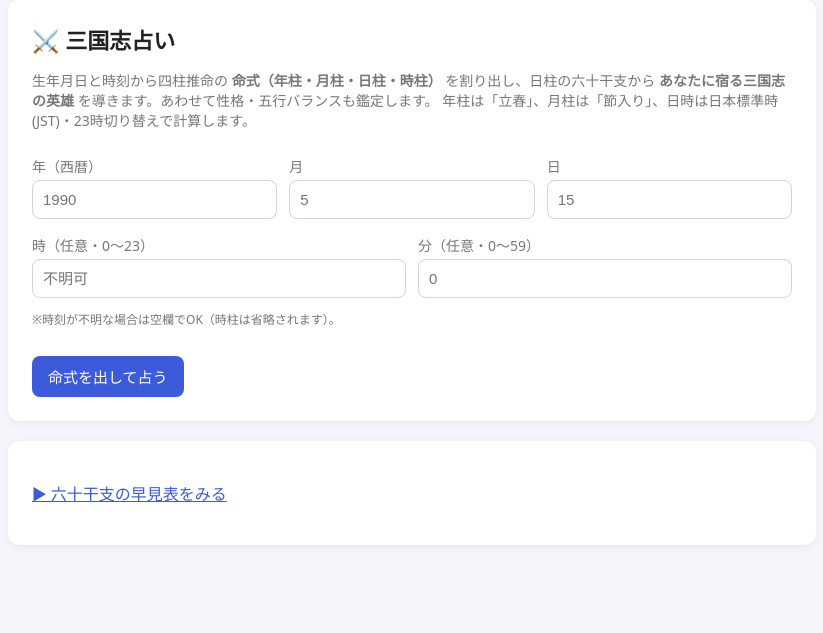
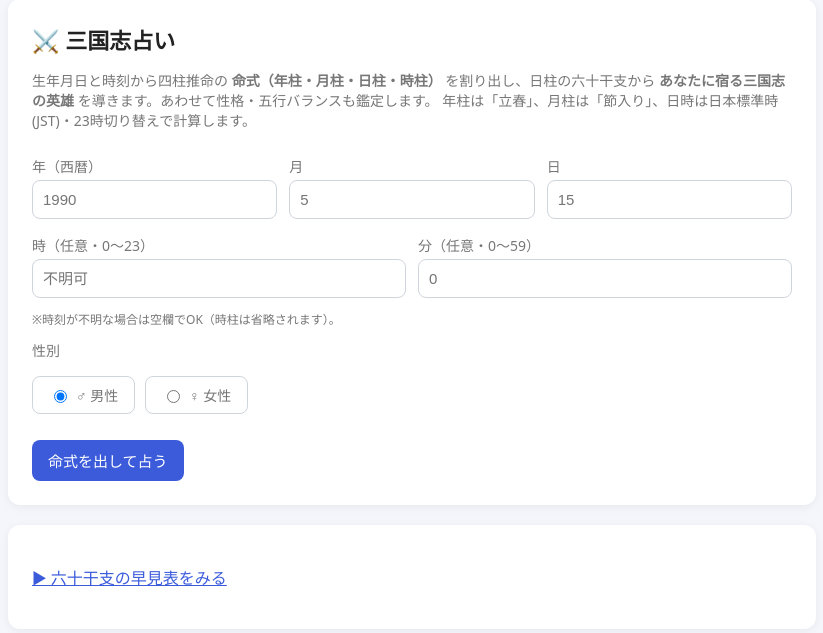
Before and after one commit to system-asayama/uranai-app, a Flask app: page /uranai in a window 1280 px wide. Shown: the part 83-716 px from the top of the page, without its empty margins (228-1051 px from the left). Run offline with Flask 3, Linux system fonts and the light colour scheme.

Commit message:
占い入力に性別（男／女）の選択を追加
- /uranai のフォームに性別ラジオ(男性/女性、既定は男性)を追加
- ルートで gender を受け取り保持(不正値は男性に補正)
- 命式サマリーに性別を表示
  ※今後の大運など性別依存の鑑定に活用予定

Co-Authored-By: Claude Opus 4.8 (1M context) <noreply@anthropic.com>
Claude-Session: https://claude.ai/code/session_015HHgNZA3Ygk7U57fUijYTy

```diff
--- a/app.py
+++ b/app.py
@@ -147,11 +147,14 @@ def _register_routes(app: Flask) -> None:
     def uranai():
         """生年月日（と時刻）から四柱（命式）を算出し鑑定する（ログイン不要）。"""
         result = None
-        form = {"year": "", "month": "", "day": "", "hour": "", "minute": ""}
+        form = {"year": "", "month": "", "day": "", "hour": "", "minute": "",
+                "gender": "male"}
 
         if request.method == "POST":
             for key in form:
                 form[key] = (request.form.get(key) or "").strip()
+            if form["gender"] not in ("male", "female"):
+                form["gender"] = "male"
 
             try:
                 birth = date(int(form["year"]), int(form["month"]), int(form["day"]))
--- a/templates/uranai.html
+++ b/templates/uranai.html
@@ -42,6 +42,20 @@
       </div>
     </div>
     <p class="muted small">※時刻が不明な場合は空欄でOK（時柱は省略されます）。</p>
+
+    <label>性別</label>
+    <div class="gender-row">
+      <label class="gender-opt">
+        <input type="radio" name="gender" value="male"
+               {% if form.gender != 'female' %}checked{% endif %}>
+        <span>♂ 男性</span>
+      </label>
+      <label class="gender-opt">
+        <input type="radio" name="gender" value="female"
+               {% if form.gender == 'female' %}checked{% endif %}>
+        <span>♀ 女性</span>
+      </label>
+    </div>
 
     <button type="submit">命式を出して占う</button>
   </form>
@@ -95,7 +109,8 @@
     </tbody>
   </table>
   <p class="muted small">
-    日主（あなたの本体）＝ <strong>日干「{{ result.day_master }}」（五行：{{ result.day_master_element }}）</strong>
+    性別＝ <strong>{{ '女性' if form.gender == 'female' else '男性' }}</strong>
+    ／ 日主（あなたの本体）＝ <strong>日干「{{ result.day_master }}」（五行：{{ result.day_master_element }}）</strong>
     ／ 立春で区切った生まれ年は <strong>{{ result.solar_year }}年（{{ result.year.name }}年）</strong>。
     {% if not result.time_known %}<br>時刻が未入力のため時柱は省略しています。{% endif %}
   </p>
@@ -228,6 +243,10 @@
   .hero-badges .ganzhi-badge { background:rgba(0,0,0,.25); }
   .hero-reason { font-size:14px; line-height:1.7; opacity:.95; max-width:560px;
                  margin:0 auto; }
+  .gender-row { display:flex; gap:10px; margin:4px 0 6px; }
+  .gender-opt { display:flex; align-items:center; gap:6px; padding:8px 16px;
+                border:1px solid #d0d4dd; border-radius:8px; cursor:pointer; }
+  .gender-opt input { width:auto; }
   .date-row { display:flex; gap:12px; margin-bottom:4px; }
   .date-row > div { flex:1; }
   .small { font-size:12px; }
```
